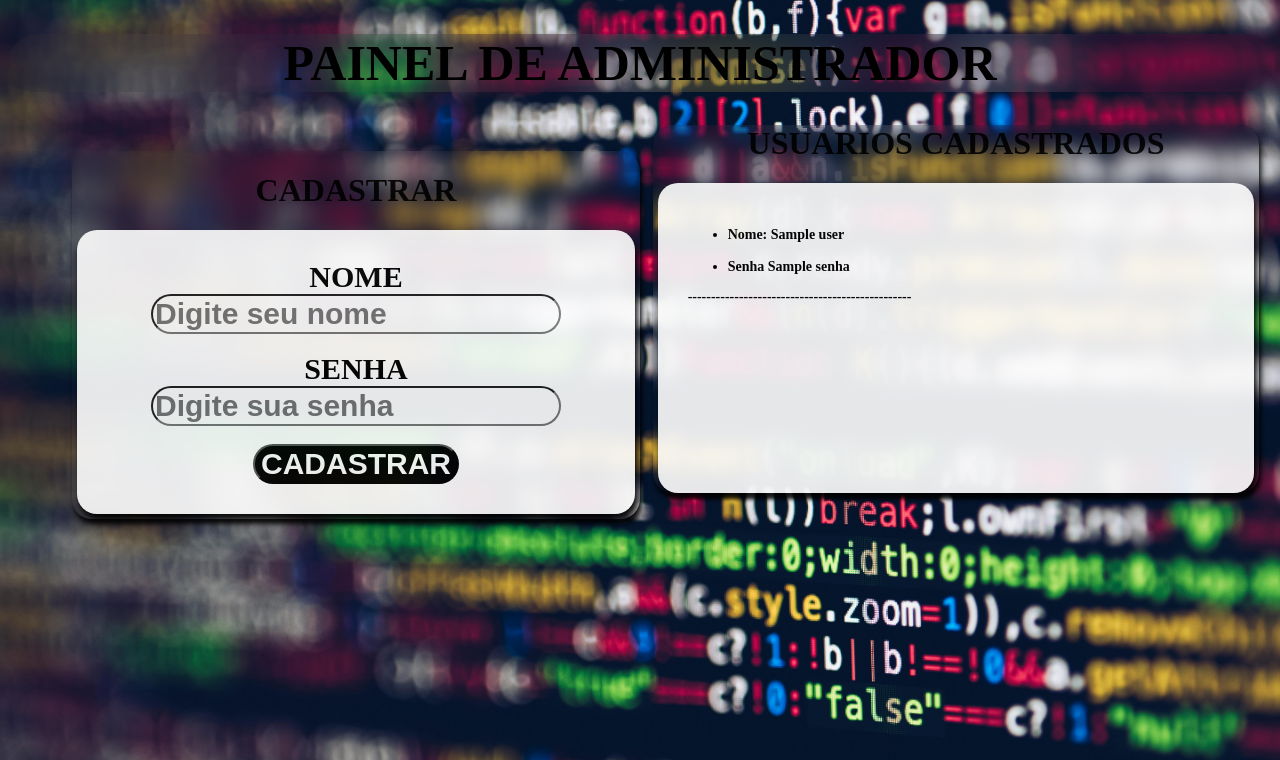
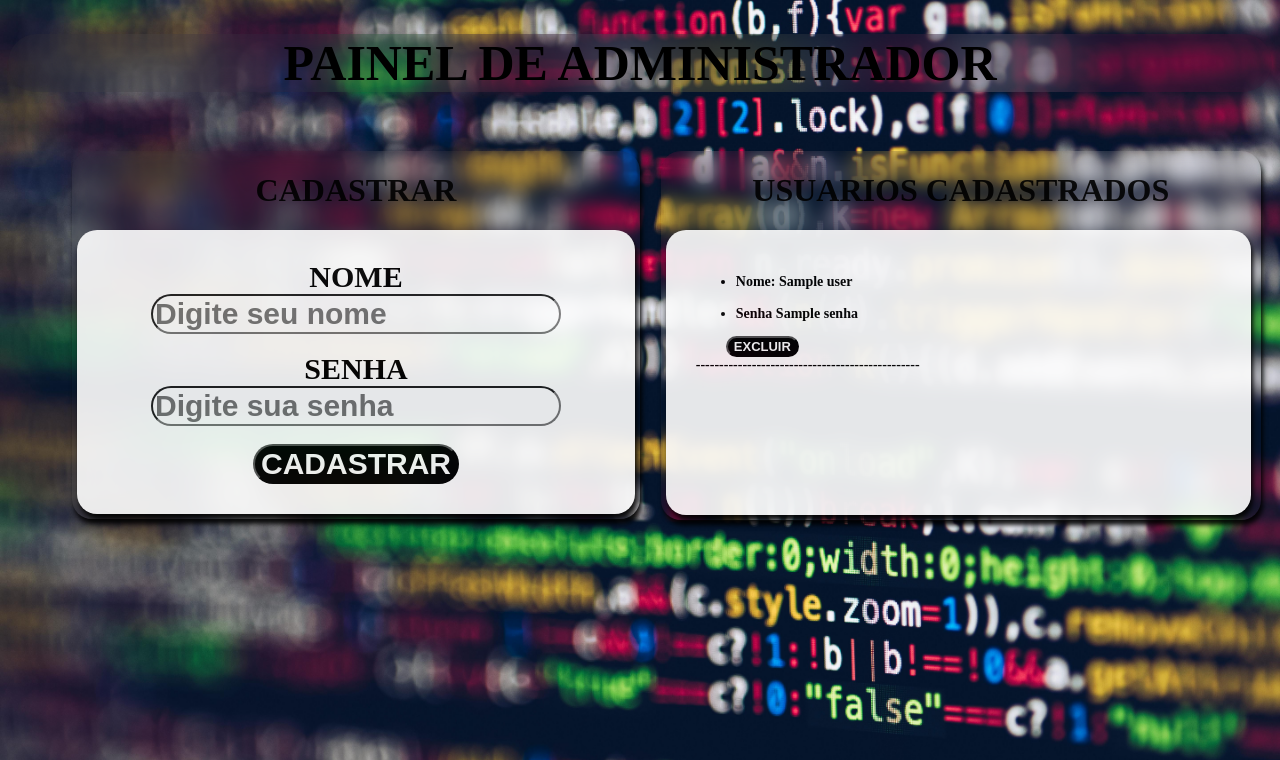
Before and after one commit to victor-rva/site_flask, a Flask app: template templates/administrador.html in a window 1280 px wide. Shown: the top 760 px of the page. Run offline with Flask 3, Linux system fonts and the light colour scheme; the template is opened without the code that fills it: most values are stand-ins (such as "Sample title", 1, 10 or a date in 2020).

Commit message:
parte de excluir usuario foi finalizada

```diff
--- a/main.py
+++ b/main.py
@@ -1,5 +1,6 @@
 from flask import Flask, render_template, redirect, request, flash
 import json
+import ast
 
 app = Flask(__name__)
 app.config['SECRET_KEY'] = 'PROJETOFLASK'
@@ -47,6 +48,7 @@ def login():
 
 @app.route('/cadastrarUsuario', methods=['POST'])
 def cadastrarUsuario():
+    global logado
     user = []
     nome = request.form.get('nome')
     senha = request.form.get('senha')
@@ -63,7 +65,27 @@ def cadastrarUsuario():
 
     with open('usuarios.json', 'w') as gravar_temp:
         json.dump(usuario_novo, gravar_temp, indent=4)
+    logado = True
+    flash(f'{nome} CADASTRADO!')
+    return redirect('/adm')
 
+
+@app.route('/excluirUsuario', methods=['POST'])
+def excluirUsuario():
+    global logado
+    logado = True
+    usuario = request.form.get('usuario_exclusao')
+    usuario_dict = ast.literal_eval(usuario)
+    nome = usuario_dict['nome']
+    with open('usuarios.json') as usuarios_temp:
+        usuarios_json = json.load(usuarios_temp)
+        for u in usuarios_json:
+        # for u in usuarios_json:
+            if u == usuario_dict:
+                usuarios_json.remove(usuario_dict)
+                with open('usuarios.json', 'w') as usuario_excluir:
+                    json.dump(usuarios_json, usuario_excluir, indent=4)
+    flash(f'{nome} EXCLUIDO')
     return redirect('/adm')
 
 
--- a/static/css/administrador.css
+++ b/static/css/administrador.css
@@ -15,7 +15,7 @@ div#form_fundo{
 
 div#form_fundo.lista_usuarios{
     margin: 2% 1% 5% 51%;
-    position: relative;
+    width: 600px;
 }
 
 div#form_frente.lista_usuarios{
@@ -23,5 +23,15 @@ div#form_frente.lista_usuarios{
     font-size: bold;
     font-size: 14px;
     overflow-y: scroll;
-    height: 250px;
+    height: 225px;
+    width: 525px;
 }
+
+#buttonExcluir{
+    font-size: 13px;
+    margin-left: 30px;
+}
+
+div.flash_alerta{
+    background-color: green;
+}
--- a/templates/administrador.html
+++ b/templates/administrador.html
@@ -40,10 +40,14 @@
         <div id="form_frente" class="lista_usuarios">
             {% if usuarios %}
                 {% for user in usuarios %}
+                <form action="/excluirUsuario" method="post">
                     <ul>
+                        <input type="hidden" name="usuario_exclusao", value="{{user}}"5>
                         <li>Nome: {{user['nome']}}</li><br>
                         <li>Senha {{user['senha']}}</li>
                     </ul>
+                    <button type="submit" id="buttonExcluir">EXCLUIR</button>
+                </form>
                     ------------------------------------------------
                 {% endfor %}
 
--- a/usuarios.json
+++ b/usuarios.json
@@ -1,8 +1,4 @@
 [
-    {
-        "nome": "ragnar",
-        "senha": "333"
-    },
     {
         "nome": "usuario",
         "senha": "123"
```
